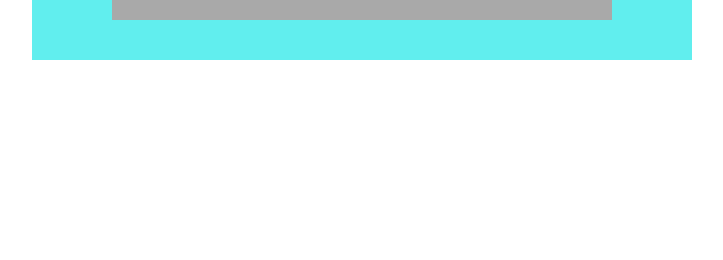
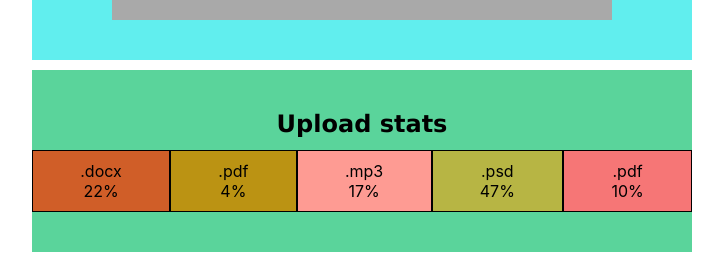
Before and after one commit to DonetsYuliya/goit-react-hw-01-components, a React (Create React App) app: page / in a window 1280 px wide. Shown: the part 537-797 px from the top of the page, without its empty margins (278-1001 px from the left). Built offline with nearby package versions, Linux system fonts and the light colour scheme.

Commit message:
creating 2-st task

```diff
--- a/src/components/App.jsx
+++ b/src/components/App.jsx
@@ -1,10 +1,13 @@
 import { Profile } from './Profile/Profile';
+import { Statistics } from './Statistics/Statistics';
 import user from '../data/user.json';
+import data from '../data/data.json';
 
 export const App = () => {
   return (
     <>
       <Profile user={user} />
+      <Statistics title="Upload stats" stats={data} />
     </>
   );
 };
--- /dev/null
+++ b/src/components/Statistics/StatisticItem/StatisticItem.jsx
@@ -0,0 +1,33 @@
+import PropTypes from 'prop-types';
+import css from './statisticItem.module.css';
+
+function getRandomHexColor() {
+  return `#${Math.floor(Math.random() * 16777215)
+    .toString(16)
+    .padStart(6, 0)}`;
+}
+
+export const StatisticItem = ({ statItem }) => {
+  return statItem.map(item => {
+    return (
+      <li
+        className={css.item}
+        key={item.id}
+        style={{ backgroundColor: getRandomHexColor() }}
+      >
+        <span className="label">{item.label}</span>
+        <span className="percentage">{item.percentage}%</span>
+      </li>
+    );
+  });
+};
+
+StatisticItem.propTypes = {
+  statItem: PropTypes.arrayOf(
+    PropTypes.shape({
+      id: PropTypes.string.isRequired,
+      label: PropTypes.string.isRequired,
+      percentage: PropTypes.number.isRequired,
+    }).isRequired
+  ).isRequired,
+};
--- /dev/null
+++ b/src/components/Statistics/StatisticItem/statisticItem.module.css
@@ -0,0 +1,10 @@
+.item {
+  display: flex;
+  flex-direction: column;
+  align-items: center;
+  justify-content: center;
+  border: 1px solid black;
+  flex-grow: 1;
+  padding-top: 10px;
+  padding-bottom: 10px;
+}
--- /dev/null
+++ b/src/components/Statistics/Statistics.jsx
@@ -0,0 +1,19 @@
+import { StatisticItem } from './StatisticItem/StatisticItem';
+import PropTypes from 'prop-types';
+import css from './statistics.module.css';
+
+export const Statistics = ({ title, stats }) => {
+  return (
+    <section className={css.statistics}>
+      {title && <h2 className={css.title}>{title}</h2>}
+
+      <ul className={css.list}>
+        <StatisticItem statItem={stats} />
+      </ul>
+    </section>
+  );
+};
+
+Statistics.propTypes = {
+  title: PropTypes.string,
+};
--- /dev/null
+++ b/src/components/Statistics/statistics.module.css
@@ -0,0 +1,19 @@
+.statistics {
+  width: 660px;
+  margin-left: auto;
+  margin-right: auto;
+  padding: 40px 0;
+  background-color: rgb(90, 212, 155);
+  margin-top: 10px;
+}
+
+.title {
+  text-align: center;
+  font-family: Verdana, Geneva, Tahoma, sans-serif;
+  margin-bottom: 12px;
+}
+
+.list {
+  display: flex;
+  justify-content: space-between;
+}
--- /dev/null
+++ b/src/data/data.json
@@ -0,0 +1,7 @@
+[
+  { "id": "id-1", "label": ".docx", "percentage": 22 },
+  { "id": "id-2", "label": ".pdf", "percentage": 4 },
+  { "id": "id-3", "label": ".mp3", "percentage": 17 },
+  { "id": "id-4", "label": ".psd", "percentage": 47 },
+  { "id": "id-5", "label": ".pdf", "percentage": 10 }
+]
```
